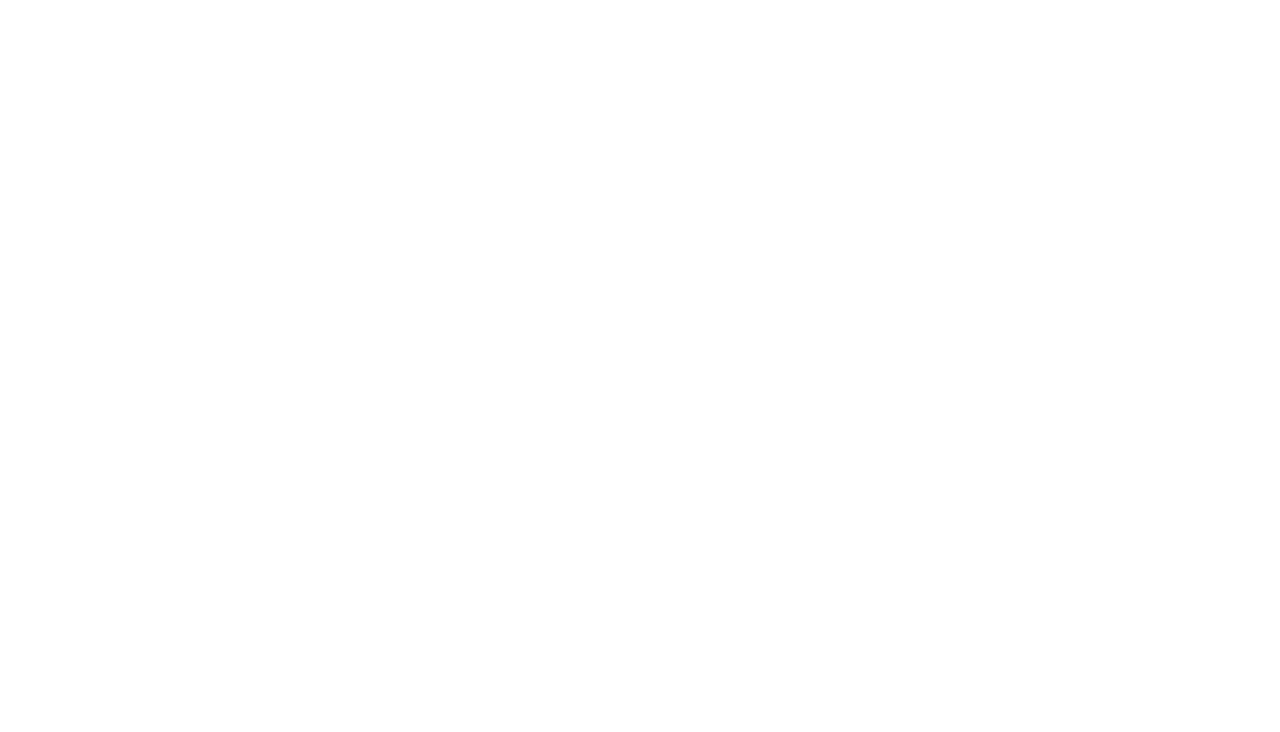
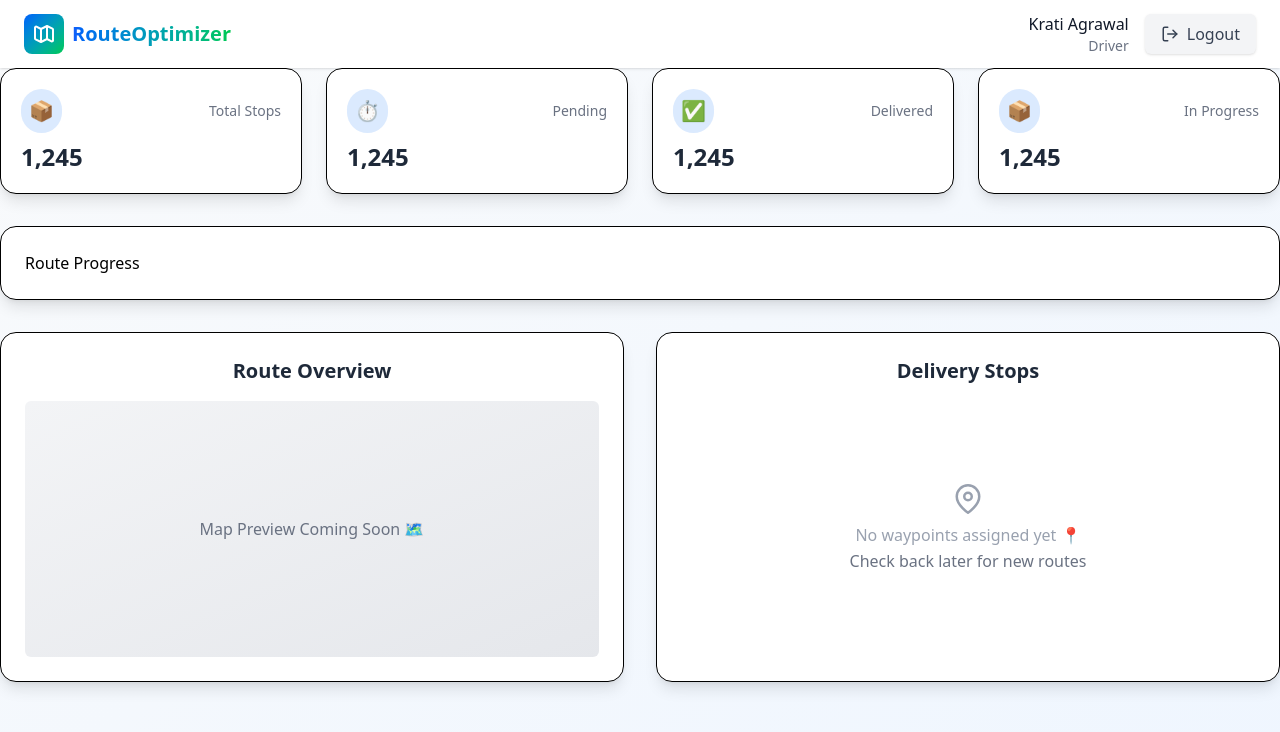
Before and after one commit to goyalishi/OptiRoute-Route_Optimization_System, a React app in the folder frontend/: page /driver in a window 1280 px wide. Before the commit this address had no page. Shown: the top 732 px of the page. Built offline with nearby package versions, Linux system fonts and the light colour scheme; the HTML template or start-up script is replaced by a standard one.

Commit message:
updated dashboard

```diff
--- a/frontend/package.json
+++ b/frontend/package.json
@@ -17,6 +17,7 @@
     "papaparse": "^5.5.3",
     "react": "^19.1.1",
     "react-dom": "^19.1.1",
+    "react-icons": "^5.5.0",
     "react-router-dom": "^7.9.4",
     "tailwindcss": "^4.1.14"
   },
--- a/frontend/src/App.jsx
+++ b/frontend/src/App.jsx
@@ -5,6 +5,7 @@
 import LandingPage from "./pages/LandingPage";
 import AdminDashboard from "./pages/AdminDashboard";
 import OptimizeRoute from "./pages/OptimizeRoute";
+import DriverDashboard from "./pages/DriverDashboard";
 
 const App = () => {
   return (
@@ -13,6 +14,7 @@
       <Route path="/" element={<LandingPage />} />
       <Route path="/admin" element={<AdminDashboard />} />
       <Route path="/admin/optimize-route" element={<OptimizeRoute />} />
+      <Route path='/driver' element={<DriverDashboard/>}/>
     </Routes>
   );
 };
--- /dev/null
+++ b/frontend/src/pages/DriverDashboard.jsx
@@ -0,0 +1,87 @@
+import React from 'react'
+import { FiMapPin } from "react-icons/fi";
+import Navbar from '../components/Navbar';
+
+const DriverDashboard = () => {
+    const user = {
+        name: "Krati Agrawal",
+        role: "driver",
+        onLogout: () => alert("Logged out successfully!"),
+    };
+  return (
+    <div className="min-h-screen bg-gradient-to-br from-gray-50 to-blue-50">
+        <Navbar user={user}/>
+        <div className="grid grid-cols-1 sm:grid-cols-2 lg:grid-cols-4 gap-6 mb-8">
+            <StatCard
+                title="Total Stops"
+                value="1,245"
+                icon="📦"
+                color="bg-blue-100 text-blue-600"
+            />
+            <StatCard
+                title="Pending"
+                value="1,245"
+                icon="⏱️"
+                color="bg-blue-100 text-blue-600"
+            />
+            <StatCard
+                title="Delivered"
+                value="1,245"
+                icon="✅"
+                color="bg-blue-100 text-blue-600"
+            />
+            <StatCard
+                title="In Progress"
+                value="1,245"
+                icon="📦"
+                color="bg-blue-100 text-blue-600"
+            />
+        </div>
+
+        <div className="bg-white rounded-2xl p-6 shadow-lg border mb-8">
+            <div>
+                Route Progress
+            </div>
+            <div>
+
+            </div>
+        </div>
+
+        <div className="grid grid-cols-1 lg:grid-cols-2 gap-8">
+            {/* left */}
+            <div className="bg-white rounded-2xl p-6 shadow-lg border flex flex-col items-center justify-center transition-transform hover:scale-[1.01]">
+                <h2 className="text-xl font-semibold mb-4 text-gray-800">Route Overview</h2>
+                <div className="w-full h-64 bg-gradient-to-br from-gray-100 to-gray-200 rounded-md flex items-center justify-center text-gray-500 font-medium">Map Preview Coming Soon 🗺️</div>
+            </div>
+            {/* right */}
+            <div className="bg-white rounded-2xl p-6 shadow-lg border flex flex-col items-center justify-center transition-transform hover:scale-[1.01]">
+                <h2 className="text-xl font-semibold mb-4 text-gray-800">Delivery Stops</h2>
+
+                <div className="w-full h-64 rounded-md flex flex-col items-center justify-center  text-gray-400 font-medium space-y-2">
+      <FiMapPin className="text-3xl mb-2 text-gray-400" />
+      <p className="text-center leading-relaxed">
+        No waypoints assigned yet 📍<br />
+        <span className="text-gray-500">Check back later for new routes</span>
+      </p>
+    </div>
+            </div>
+        </div>
+    </div>
+
+  )
+}
+
+
+
+
+const StatCard = ({ title, value, icon, color }) => (
+    <div className="bg-white rounded-2xl p-5 shadow-lg border hover:shadow-xl transition-all duration-200">
+        <div className="flex items-center justify-between mb-2">
+            <div className={`${color} rounded-full p-2 text-xl`}>{icon}</div>
+            <h3 className="text-sm font-medium text-gray-500">{title}</h3>
+        </div>
+        <p className="text-2xl font-bold text-gray-800">{value}</p>
+    </div>
+);
+
+export default DriverDashboard
```
Also changed, not shown: 1 other file (tests, documents, lock files or other folders).
